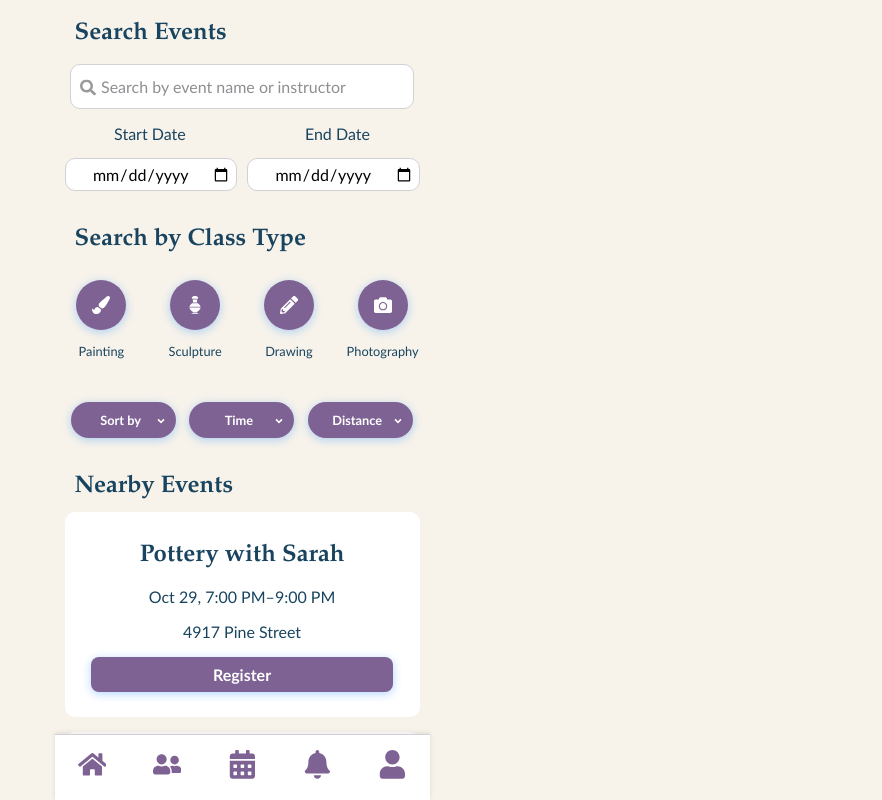
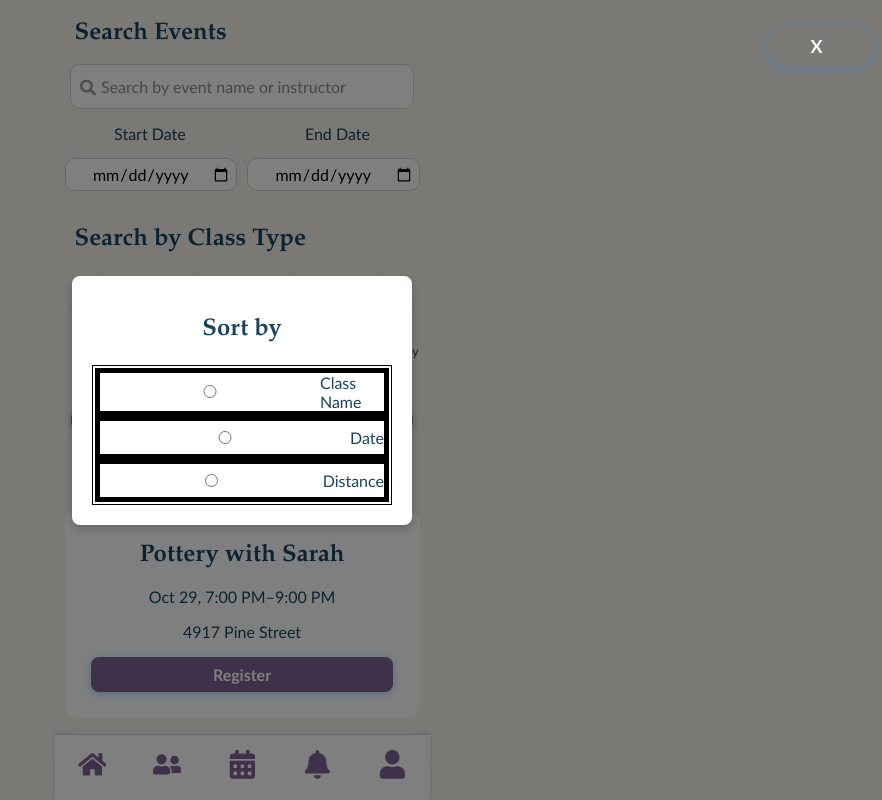
Before and after one commit to tiffanychang04/art-class-app, a React (Create React App) app: page /schedule in a window 1280 px wide. Both pictures are taken after a click on the button "Sort by". Shown: the top 800 px of the page, without its empty margins (398-1280 px from the left). Built offline with nearby package versions, Linux system fonts and the light colour scheme.

Commit message:
distance and sort by pop ups

```diff
--- a/src/App.css
+++ b/src/App.css
@@ -377,6 +377,17 @@ input[type="file"] {
   gap: 10px;
 }
 
+/* Close Button */
+.popup-content .close-btn {
+  position: absolute;
+  top: 10px;
+  right: 10px;
+  background: none;
+  border: none;
+  font-size: 18px;
+  cursor: pointer;
+}
+
 /* Range sliders */
 input[type="range"] {
   -webkit-appearance: none;  /* Remove default styling in WebKit-based browsers */
@@ -399,3 +410,28 @@ input[type="range"] {
   border-radius: 50%; /* Make it round */
   cursor: pointer; /* Change cursor to indicate interaction */
 }
+
+/* Sort by */
+.radio-group {
+  display: flex;
+  flex-direction: column;
+  padding: 2px;
+  gap: 0px; /* Space between radio buttons */
+  border: black solid 1px;
+}
+
+.radio-group input[type="radio"] {
+  margin: 10px; /* Space between the radio button and label */
+  padding: 0px;
+  border: black solid 5px;
+}
+
+.radio-group label {
+  font-size: 16px; /* Style the label text */
+  cursor: pointer; /* Makes the label clickable */
+  text-align: left;
+  display: flex;
+  gap: 0px;
+  align-items: center;
+  border: black solid 5px;
+}
--- a/src/Popup.js
+++ b/src/Popup.js
@@ -0,0 +1,22 @@
+// Popup.js
+import React from 'react';
+import './App.css'; // Make sure to add your styles here
+
+// Reusable Popup Component
+const Popup = ({ isOpen, onClose, title, children }) => {
+  if (!isOpen) return null; // If the popup is not open, render nothing
+
+  return (
+    <div className="popup-overlay">
+      <div className="popup-content">
+        <button className="close-btn" onClick={onClose}>X</button>
+
+        {title && <h3>{title}</h3>}  {/* Optionally render the title */}
+
+        {children}  {/* Render the content passed as children */}
+      </div>
+    </div>
+  );
+};
+
+export default Popup;
--- a/src/SchedulePage.js
+++ b/src/SchedulePage.js
@@ -6,6 +6,7 @@ import { items } from './events'; // Import the events array
 import EventCard from './EventCard'; // Import the EventCard component
 import Search from './Search'; // Import the Search component
 import { useRegisteredEvents } from './RegisteredEventsContext'; // Import context hook for managing registered events
+import Popup from './Popup';
 
 function SchedulePage() {
   const { registeredEvents, addEvent, removeEvent } = useRegisteredEvents(); // Access registered events and functions to add/remove events
@@ -14,6 +15,10 @@ function SchedulePage() {
   const [dateFilterStart, setDateFilterStart] = useState(''); // State for start date filter
   const [dateFilterEnd, setDateFilterEnd] = useState(''); // State for end date filter
   const [filteredItems, setFilteredItems] = useState(items); // State for filtered events
+  const [startTime, setStartTime] = useState(0); // Start time in minutes
+  const [endTime, setEndTime] = useState(1440); // End time in minutes
+  const [distance, setDistance] = useState(0);
+  const [selectedSortOption, setSelectedSortOption] = useState('');
 
   // Filter items based on search, category, and date filters
   useEffect(() => {
@@ -38,6 +43,10 @@ function SchedulePage() {
     setCategoryFilter(category);
   };
 
+  const handleSortOption = (event) => {
+    setSelectedSortOption(event.target.value);
+  };
+
 
     // Handle search term change
     const handleSearch = (event) => {
@@ -45,9 +54,7 @@ function SchedulePage() {
       setSearchTerm(query);
     };
 
-    const [isPopupVisible, setPopupVisible] = useState(false); // State to toggle popup visibility
-  const [startTime, setStartTime] = useState(0); // Start time in minutes
-  const [endTime, setEndTime] = useState(1440); // End time in minutes
+  const [isTimePopupVisible, setTimePopupVisible] = useState(false); // State to toggle popup visibility
 
   // Convert time in minutes to HH:MM format
   const convertMinutesToTime = (minutes) => {
@@ -56,17 +63,35 @@ function SchedulePage() {
     return `${hours.toString().padStart(2, "0")}:${mins.toString().padStart(2, "0")}`;
   };
 
-  // Function to toggle popup visibility
-  const togglePopup = () => {
-    setPopupVisible((prev) => !prev);
+  // Function to toggle time popup visibility
+  const toggleTimePopup = () => {
+    setTimePopupVisible((prev) => !prev);
+  };
+
+  const [isDistancePopupVisible, setDistancePopupVisible] = useState(false); // State to toggle popup visibility
+
+
+  // Function to toggle distance popup visibility
+  const toggleDistancePopup = () => {
+    setDistancePopupVisible((prev) => !prev);
+  };
+
+  const [isSortPopupVisible, setSortPopupVisible] = useState(false); // State to toggle popup visibility
+
+  // Function to toggle time popup visibility
+  const toggleSortPopup = () => {
+    setSortPopupVisible((prev) => !prev);
   };
 
   // Close the popup when clicking outside
   const handleClickOutside = (e) => {
     if (!e.target.closest('.popup-content') && !e.target.closest('button')) {
-      setPopupVisible(false);
+      setTimePopupVisible(false);
+      setDistancePopupVisible(false);
+      setSortPopupVisible(false);
     }
   };
+
 
   // Add event listener to handle click outside
   React.useEffect(() => {
@@ -131,19 +156,49 @@ function SchedulePage() {
       </div>
 
       <div className="filters">
-        <button>
-          <span>Sort by</span>
+        <button onClick={toggleSortPopup}>
+      <span>Sort by</span>
           <RiArrowDropDownLine size={20}/>
         </button>
+      <Popup isOpen={isSortPopupVisible} onClose={toggleSortPopup} title="Sort by">
 
-        <button onClick={togglePopup}>
+      <div class="radio-group">
+      <label>
+        <input
+          type="radio"
+          value="Class Name"
+          checked={selectedSortOption === 'Class Name'}
+          onChange={handleSortOption}
+        />
+        Class Name
+      </label>
+      <label>
+        <input
+          type="radio"
+          value="Date"
+          checked={selectedSortOption === 'Date'}
+          onChange={handleSortOption}
+        />
+        Date
+      </label>
+      <label>
+        <input
+          type="radio"
+          value="Distance"
+          checked={selectedSortOption === 'Distance'}
+          onChange={handleSortOption}
+        />
+        Distance
+      </label>
+    </div>
+        </Popup>
+
+        <button onClick={toggleTimePopup}>
         <span>Time</span>
           <RiArrowDropDownLine size={20}/>
         </button>
 
-        {isPopupVisible && (
-        <div className="popup-overlay">
-          <div className="popup-content">
+        <Popup isOpen={isTimePopupVisible} onClose={toggleTimePopup} title="Select Time Range">
             <div>
               <label>Start Time: {convertMinutesToTime(startTime)}</label>
               <input
@@ -169,16 +224,27 @@ function SchedulePage() {
 
             </div>
 
-            <button onClick={() => setPopupVisible(false)}>Apply</button>
-          </div>
-        </div>
-      )}
+            <button onClick={() => setTimePopupVisible(false)}>Apply</button>
+        </Popup>
 
-        <button>
+        <button onClick={toggleDistancePopup}>
         <span>Distance</span>
           <RiArrowDropDownLine size={20}/>
         </button>
       </div>
+
+      <Popup isOpen={isDistancePopupVisible} onClose={toggleDistancePopup} title="Find classes within">
+      <label>{distance} miles</label>
+      <input
+                type="range"
+                min="0"
+                max="20"
+                value={distance}
+                onChange={(e) => setDistance(Number(e.target.value))}
+                step="1"
+              />
+            <button onClick={() => setDistancePopupVisible(false)}>Apply</button>
+        </Popup>
 
       {/* Nearby Events */}
       <h2>Nearby Events</h2>
```
